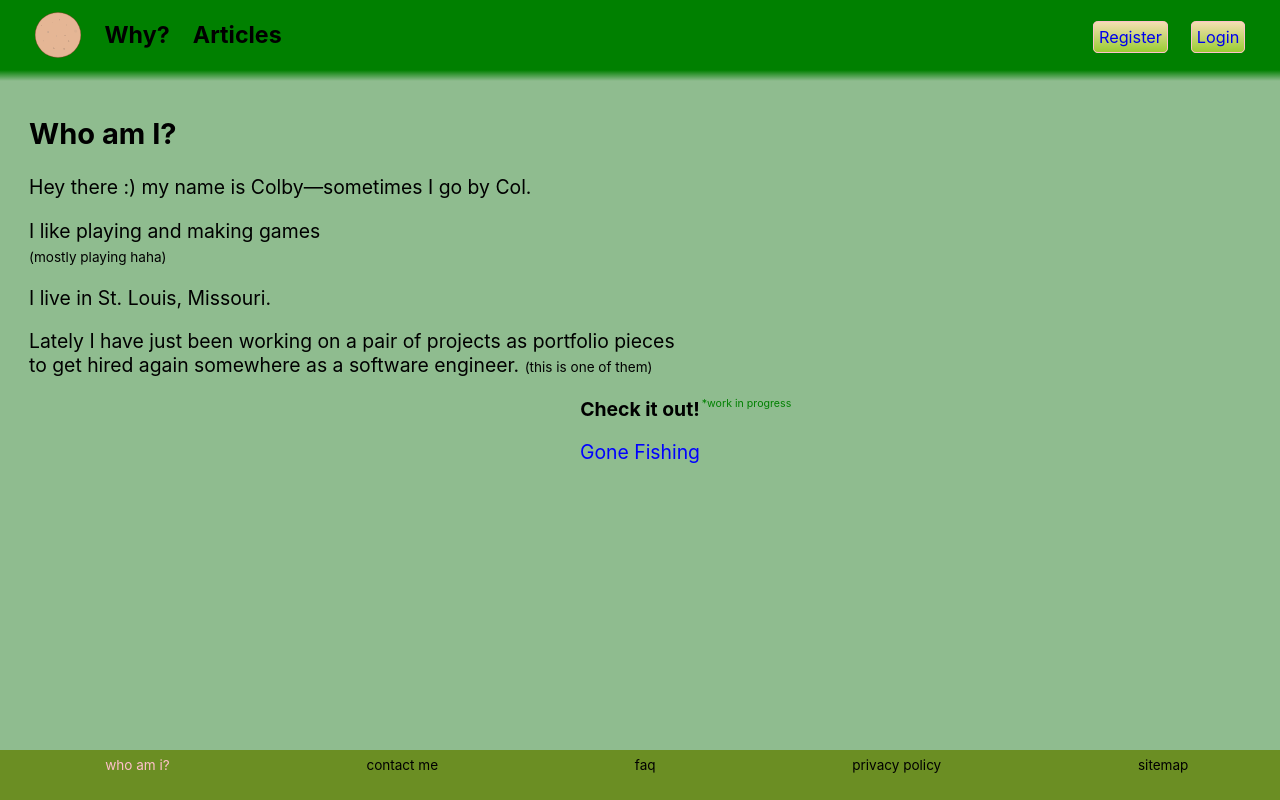
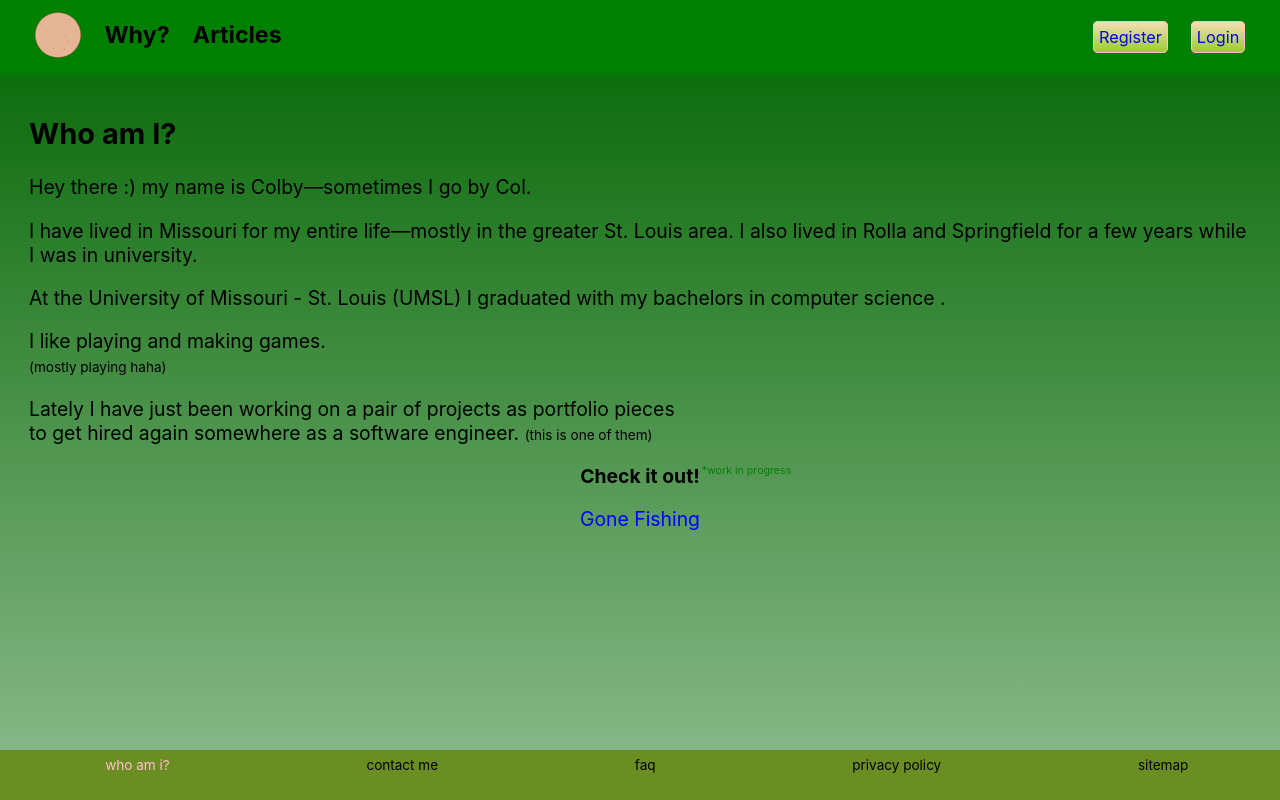
Before and after one commit to CSnackerman/blogologna, a Nuxt app: page /whoami in a window 1280 px wide. Built offline with nearby package versions, Linux system fonts and the light colour scheme; no server answers.

Commit message:
copy updates

```diff
--- a/assets/styles/base.scss
+++ b/assets/styles/base.scss
@@ -12,9 +12,13 @@
 
 html,
 body {
+  height: 100svh;
   margin: 0;
   padding: 0;
 
   font-size: 1.1em;
-  background-color: darkseagreen;
+  // background-color: darkseagreen;
+  background-repeat: no-repeat;
+  background-size: cover;
+  background-image: linear-gradient(0deg, darkseagreen, darkgreen);
 }
--- a/pages/whoami.vue
+++ b/pages/whoami.vue
@@ -3,10 +3,18 @@
     <h2>Who am I?</h2>
     <p>Hey there :) my name is Colby—sometimes I go by Col.</p>
     <p>
-      I like playing and making games <br />
+      I have lived in Missouri for my entire life—mostly in the greater St. Louis area. I also lived
+      in Rolla and Springfield for a few years while I was in university.
+    </p>
+
+    <p>
+      At the University of Missouri - St. Louis (UMSL) I graduated with my bachelors in computer
+      science .
+    </p>
+    <p>
+      I like playing and making games.<br />
       <span class="shrink">(mostly playing haha)</span>
     </p>
-    <p>I live in St. Louis, Missouri.</p>
     <p>
       Lately I have just been working on a pair of projects as portfolio pieces <br />
       to get hired again somewhere as a software engineer.
--- a/pages/why.vue
+++ b/pages/why.vue
@@ -1,7 +1,7 @@
 <template>
   <div class="about">
     <h2>Why?</h2>
-    <h5>I am an artist and this is my canvas.</h5>
+    <h5>For growth and art.</h5>
   </div>
 </template>
 
```
